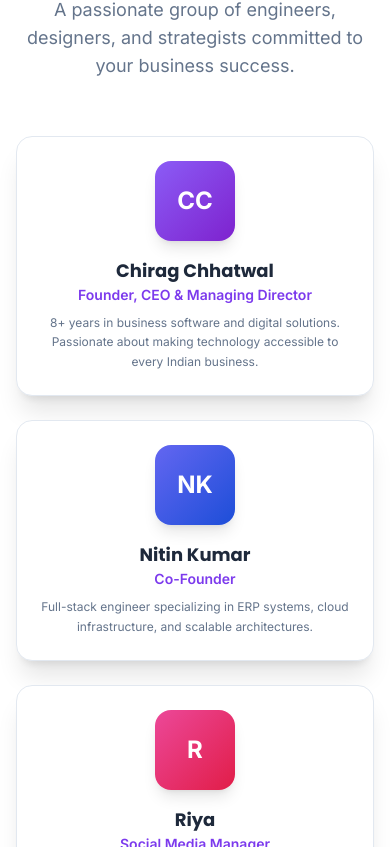
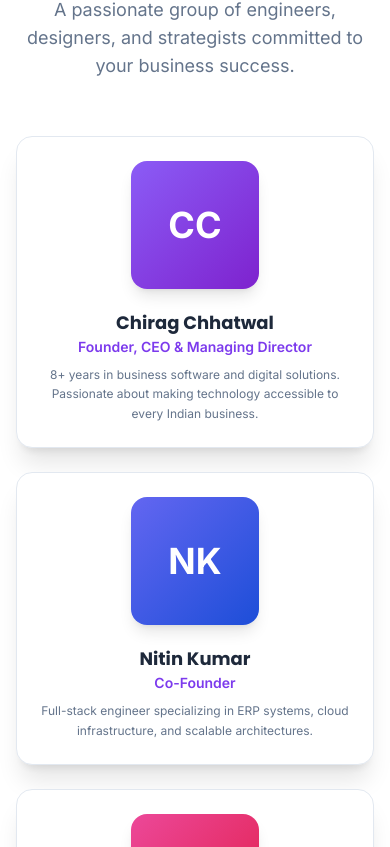
Before and after one commit to chirag20112002-sys/website, a Next.js app in the folder frontend/: page /about in a window 390 px wide. Shown: the part 4577-5424 px from the top of the page. Built offline with nearby package versions, Linux system fonts and the light colour scheme; no server answers.

Commit message:
Increase team photo size on About page; keep cards aligned and responsive

```diff
--- a/frontend/app/about/page.tsx
+++ b/frontend/app/about/page.tsx
@@ -169,18 +169,18 @@ export default function AboutPage() {
             <h2 className="section-heading mb-4">Meet Our <span className="gradient-text">Team</span></h2>
             <p className="section-sub">A passionate group of engineers, designers, and strategists committed to your business success.</p>
           </FadeIn>
-          <div className="grid grid-cols-1 sm:grid-cols-2 lg:grid-cols-3 gap-6">
+          <div className="grid grid-cols-1 sm:grid-cols-2 lg:grid-cols-3 gap-6 items-stretch">
             {team.map((m, i) => (
-              <FadeIn key={m.name} delay={i * 0.1}>
-                <div className="glass-card p-6 text-center card-hover">
+              <FadeIn key={m.name} delay={i * 0.1} className="h-full">
+                <div className="glass-card p-6 text-center card-hover h-full flex flex-col items-center">
                   {m.photo ? (
                     <img
                       src={m.photo}
                       alt={m.name}
-                      className="w-20 h-20 rounded-2xl object-cover mx-auto mb-4 shadow-lg border-2 border-violet-100"
+                      className="w-32 h-32 sm:w-36 sm:h-36 rounded-2xl object-cover mx-auto mb-5 shadow-lg border-2 border-violet-100"
                     />
                   ) : (
-                    <div className={`w-20 h-20 rounded-2xl bg-gradient-to-br ${m.color} flex items-center justify-center text-white text-2xl font-bold mx-auto mb-4 shadow-lg`}>
+                    <div className={`w-32 h-32 sm:w-36 sm:h-36 rounded-2xl bg-gradient-to-br ${m.color} flex items-center justify-center text-white text-4xl font-bold mx-auto mb-5 shadow-lg`}>
                       {m.initials}
                     </div>
                   )}
```
